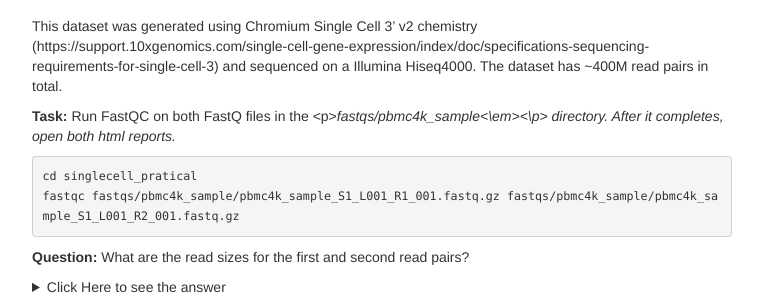
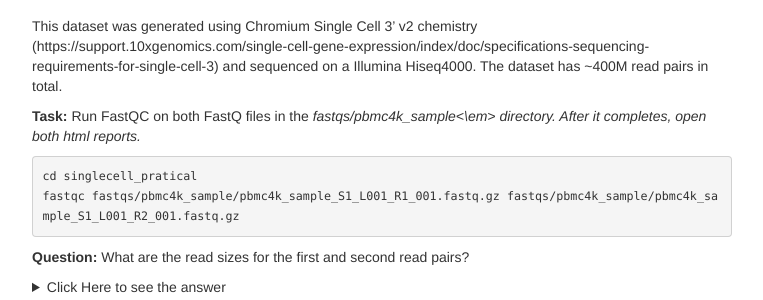
Before and after one commit to GTPB/ADER19F, a Jekyll site: the page built from pages/L09.md, in a window 1280 px wide and 900 px high, scrolled down 3691 px. Shown: the part 152-452 px from the top of the window, without its empty margins (258-1021 px from the left). Built offline with Jekyll 4.4.1, drawn with Linux system fonts in a browser that asks for light colours.

Commit message:
Update L09.md

````diff
--- a/pages/L09.md
+++ b/pages/L09.md
@@ -81,7 +81,7 @@ In the first task we will use an example dataset available from the 10x Genomics
 
 This dataset was generated using Chromium Single Cell 3' v2 chemistry (https://support.10xgenomics.com/single-cell-gene-expression/index/doc/specifications-sequencing-requirements-for-single-cell-3) and sequenced on a Illumina Hiseq4000. The dataset has ~400M read pairs in total.
 
-**Task:** Run FastQC on both FastQ files in the <p><em>fastqs/pbmc4k_sample<\em><\p> directory. After it completes, open both html reports.
+**Task:** Run FastQC on both FastQ files in the <em>fastqs/pbmc4k_sample<\em> directory. After it completes, open both html reports.
 
 ```
 cd singlecell_pratical
````
